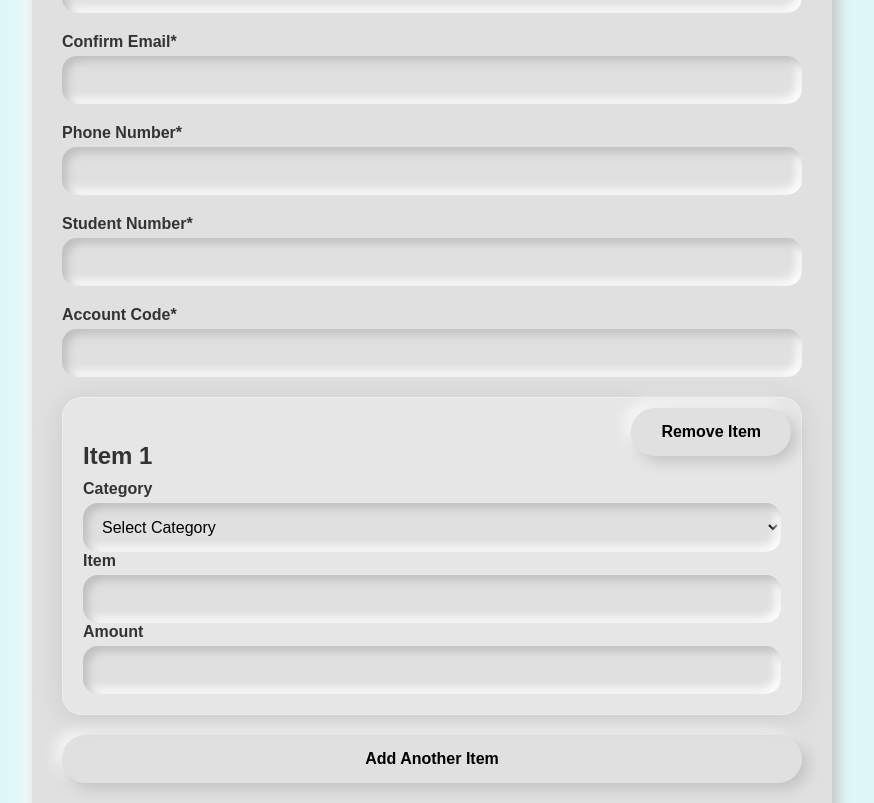
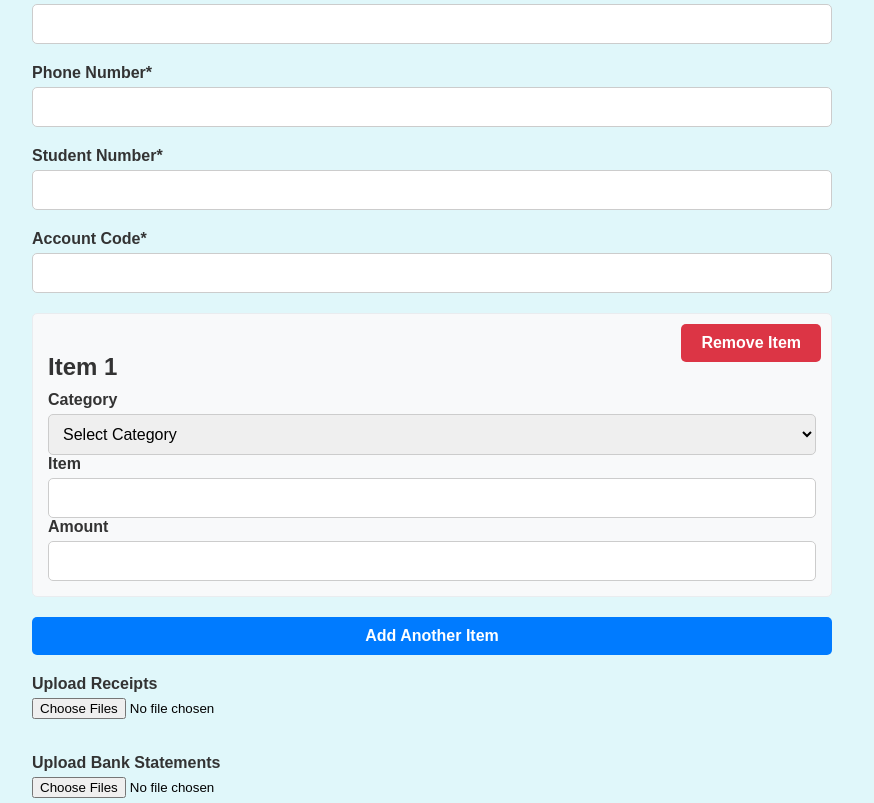
Before and after one commit to Rawted/disbursement, a React (Vite) app: page / in a window 1280 px wide. Shown: the part 389-1192 px from the top of the page, without its empty margins (208-1082 px from the left). Built offline with nearby package versions, Linux system fonts and the light colour scheme.

Commit message:
More functions and better styling2

```diff
--- a/src/components/MainPage.css
+++ b/src/components/MainPage.css
@@ -28,26 +28,6 @@ h3 {
   gap: 20px;
 }
 
-/* Neumorphism Style */
-.neumorphism {
-  background: #e0e0e0;
-  border-radius: 20px;
-  padding: 30px;
-  box-shadow: 5px 5px 15px #bebebe,
-              -5px -5px 15px #ffffff;
-}
-
-/* Glassmorphism Style */
-.glassmorphism {
-  background: rgba(255, 255, 255, 0.2);
-  border-radius: 20px;
-  padding: 20px;
-  backdrop-filter: blur(10px);
-  -webkit-backdrop-filter: blur(10px);
-  box-shadow: 0 4px 30px rgba(0, 0, 0, 0.1);
-  border: 1px solid rgba(255, 255, 255, 0.3);
-}
-
 /* Input Groups */
 .input-group {
   display: flex;
@@ -62,20 +42,16 @@ h3 {
 
 /* Text Inputs */
 .text-input {
-  padding: 15px;
+  padding: 10px;
   font-size: 1rem;
-  border: none;
-  border-radius: 15px;
+  border: 1px solid #ccc;
+  border-radius: 5px;
   outline: none;
-  background: #e0e0e0;
-  box-shadow: inset 5px 5px 10px #bebebe,
-              inset -5px -5px 10px #ffffff;
-  transition: all 0.2s ease-in-out;
+  transition: border-color 0.2s;
 }
 
 .text-input:focus {
-  box-shadow: inset 3px 3px 6px #bebebe,
-              inset -3px -3px 6px #ffffff;
+  border-color: #007BFF;
 }
 
 /* Buttons */
@@ -83,31 +59,22 @@ h3 {
 .remove-button,
 .generate-button,
 .remove-file-button {
-  padding: 15px 30px;
+  padding: 10px 20px;
   font-size: 1rem;
   font-weight: bold;
   border: none;
-  border-radius: 30px;
+  border-radius: 5px;
   cursor: pointer;
-  background: #e0e0e0;
-  box-shadow: 5px 5px 15px #bebebe,
-              -5px -5px 15px #ffffff;
-  transition: all 0.2s ease-in-out;
+  background: #007BFF;
+  color: #fff;
+  transition: background-color 0.2s;
 }
 
 .add-button:hover,
 .remove-button:hover,
 .generate-button:hover,
 .remove-file-button:hover {
-  background: #d8d8d8;
-}
-
-.add-button:active,
-.remove-button:active,
-.generate-button:active,
-.remove-file-button:active {
-  box-shadow: inset 5px 5px 10px #bebebe,
-              inset -5px -5px 10px #ffffff;
+  background: #0056b3;
 }
 
 /* File List */
@@ -115,55 +82,39 @@ h3 {
   margin-top: 10px;
   display: flex;
   flex-direction: column;
-  gap: 10px;
+  gap: 5px;
 }
 
 .file-item {
   display: flex;
   align-items: center;
   justify-content: space-between;
-  background: #e0e0e0;
-  padding: 10px 15px;
-  border-radius: 15px;
-  box-shadow: 5px 5px 10px #bebebe,
-              -5px -5px 10px #ffffff;
+  background: #f8f9fa;
+  padding: 8px 10px;
+  border-radius: 5px;
 }
 
 .file-item span {
-  font-weight: bold;
+  font-weight: normal;
   color: #333;
 }
 
 .remove-file-button {
-  padding: 8px 15px;
+  padding: 5px 10px;
   font-size: 0.9rem;
-  border-radius: 20px;
+  border-radius: 5px;
+  background: #dc3545;
+}
+
+.remove-file-button:hover {
+  background: #c82333;
 }
 
 /* PDF Preview */
 .pdf-preview {
   margin-top: 20px;
-  border: none;
-  border-radius: 20px;
-  box-shadow: 5px 5px 15px #bebebe,
-              -5px -5px 15px #ffffff;
-}
-
-/* Checkmark Animation */
-.checkmark {
-  width: 24px;
-  height: 24px;
-  margin-left: 10px;
-  animation: checkmark 0.6s ease-in-out forwards;
-}
-
-@keyframes checkmark {
-  0% {
-    stroke-dashoffset: 50;
-  }
-  100% {
-    stroke-dashoffset: 0;
-  }
+  border: 1px solid #ccc;
+  border-radius: 5px;
 }
 
 /* Responsive Design */
@@ -174,7 +125,7 @@ h3 {
   .generate-button,
   .remove-file-button {
     font-size: 0.9rem;
-    padding: 10px 20px;
+    padding: 8px 15px;
   }
 
   h1 {
@@ -189,39 +140,39 @@ h3 {
 /* Additional Styles */
 .item-group {
   position: relative;
+  padding: 15px;
+  border: 1px solid #e9ecef;
+  border-radius: 5px;
+  background: #f8f9fa;
 }
 
 .remove-button {
   position: absolute;
   top: 10px;
   right: 10px;
+  background: #dc3545;
+}
+
+.remove-button:hover {
+  background: #c82333;
 }
 
 input[type="file"] {
-  opacity: 0;
-  position: absolute;
-  width: 0;
-  height: 0;
+  display: block;
 }
 
 .input-group label[for="file-upload"] {
   display: inline-block;
-  padding: 15px 30px;
+  padding: 10px 20px;
   font-size: 1rem;
   font-weight: bold;
-  border-radius: 30px;
-  background: #e0e0e0;
-  box-shadow: 5px 5px 15px #bebebe,
-              -5px -5px 15px #ffffff;
+  border-radius: 5px;
+  background: #007BFF;
+  color: #fff;
   cursor: pointer;
-  transition: all 0.2s ease-in-out;
+  transition: background-color 0.2s;
 }
 
 .input-group label[for="file-upload"]:hover {
-  background: #d8d8d8;
+  background: #0056b3;
 }
-
-.input-group label[for="file-upload"]:active {
-  box-shadow: inset 5px 5px 10px #bebebe,
-              inset -5px -5px 10px #ffffff;
-}
--- a/src/components/MainPage.tsx
+++ b/src/components/MainPage.tsx
@@ -3,7 +3,6 @@ import React, { useState } from 'react';
 import { motion } from 'framer-motion';
 import { PDFDocument, rgb, StandardFonts } from 'pdf-lib';
 import './MainPage.css';
-import Checkmark from './Checkmark'; // Assume you have a Checkmark component for animation
 
 interface ItemField {
   item: string;
@@ -427,14 +426,14 @@ const MainPage: React.FC = () => {
         initial={{ opacity: 0, y: -20 }}
         animate={{ opacity: 1, y: 0 }}
         transition={{ duration: 0.5 }}
-        className="form-container neumorphism"
+        className="form-container"
       >
         {/* **Non-repeating fields** */}
         <div className="input-group">
-          <label htmlFor="date">Date*</label>
+          <label htmlFor="date">Date* (YYYY-MM-DD)</label>
           <input
             id="date"
-            type="text"
+            type="date"
             value={date}
             onChange={(e) => setDate(e.target.value)}
             className="text-input"
@@ -512,7 +511,7 @@ const MainPage: React.FC = () => {
         {items.map((itemField, index) => (
           <motion.div
             key={index}
-            className="item-group glassmorphism"
+            className="item-group"
             initial={{ opacity: 0, scale: 0.95 }}
             animate={{ opacity: 1, scale: 1 }}
             transition={{ duration: 0.3 }}
@@ -594,9 +593,6 @@ const MainPage: React.FC = () => {
             onChange={handleReceiptUpload}
             multiple
           />
-          {receiptFiles.length > 0 && (
-            <Checkmark /> // Animated checkmark component
-          )}
           <div className="file-list">
             {receiptFiles.map((file, index) => (
               <div key={index} className="file-item">
@@ -620,9 +616,6 @@ const MainPage: React.FC = () => {
             onChange={handleBankStatementUpload}
             multiple
           />
-          {bankStatementFiles.length > 0 && (
-            <Checkmark /> // Animated checkmark component
-          )}
           <div className="file-list">
             {bankStatementFiles.map((file, index) => (
               <div key={index} className="file-item">
```
